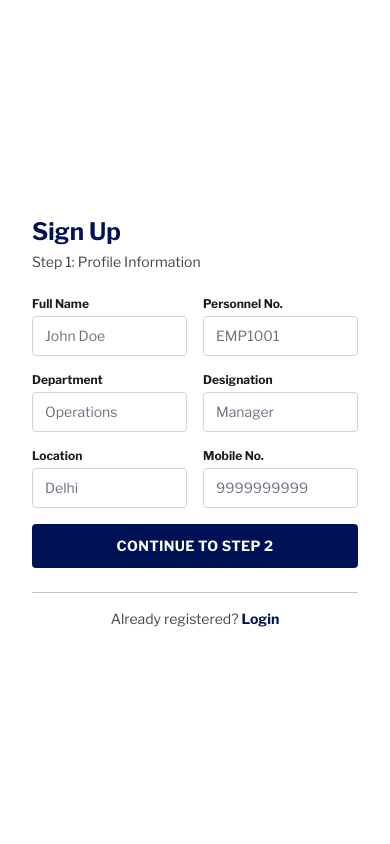
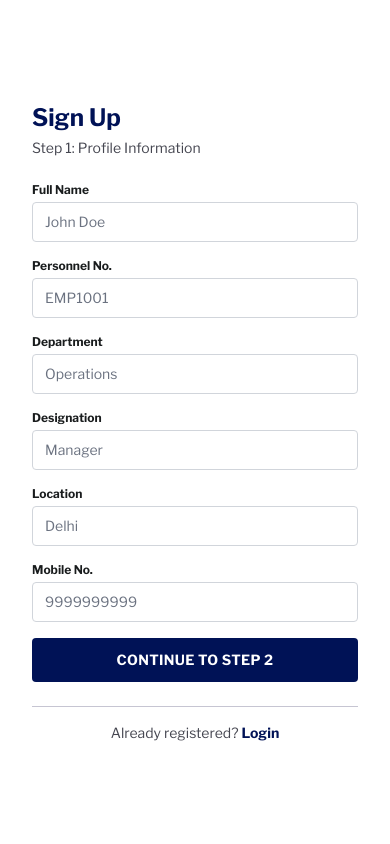
Before and after one commit to adarshmohit9334/Internship-Project, a Flask app: page /signup/step1 in a window 390 px wide. Run offline with Flask 3, Linux system fonts and the light colour scheme; some libraries are stand-ins or nearby versions.

Commit message:
Optimize login and signup pages for mobile responsiveness and vertical scrolling

```diff
--- a/bg_portal/templates/auth/login.html
+++ b/bg_portal/templates/auth/login.html
@@ -58,7 +58,7 @@
         }
     </style>
 </head>
-<body class="h-screen w-full flex items-stretch overflow-hidden">
+<body class="min-h-screen w-full flex items-stretch overflow-y-auto">
     <!-- Left Panel: Brand Anchor -->
     <div class="hidden md:flex md:w-1/2 bg-primary-container items-center justify-center relative overflow-hidden">
         <div class="absolute inset-0 opacity-10 pointer-events-none" style="background-image: radial-gradient(#ffffff 0.5px, transparent 0.5px); background-size: 24px 24px;"></div>
@@ -90,7 +90,7 @@
     </div>
 
     <!-- Right Panel: Transactional Form -->
-    <div class="w-full md:w-1/2 bg-white flex items-center justify-center p-8">
+    <div class="w-full md:w-1/2 bg-white flex items-center justify-center p-8 overflow-y-auto">
         <div class="w-full max-w-[360px]">
             <div class="mb-8">
                 <h2 class="font-h1 text-2xl text-primary font-bold mb-1">Login</h2>
--- a/bg_portal/templates/auth/signup_step1.html
+++ b/bg_portal/templates/auth/signup_step1.html
@@ -58,7 +58,7 @@
         }
     </style>
 </head>
-<body class="h-screen w-full flex items-stretch overflow-hidden">
+<body class="min-h-screen w-full flex items-stretch overflow-y-auto">
     <!-- Left Panel: Brand Anchor -->
     <div class="hidden md:flex md:w-1/2 bg-primary-container items-center justify-center relative overflow-hidden">
         <div class="absolute inset-0 opacity-10 pointer-events-none" style="background-image: radial-gradient(#ffffff 0.5px, transparent 0.5px); background-size: 24px 24px;"></div>
@@ -96,7 +96,7 @@
             {% endwith %}
 
             <form class="space-y-4" method="POST">
-                <div class="grid grid-cols-2 gap-4">
+                <div class="grid grid-cols-1 sm:grid-cols-2 gap-4">
                     <div class="flex flex-col space-y-1">
                         <label class="font-label-bold text-xs font-bold text-on-surface" for="name">Full Name</label>
                         <input class="signup-input h-10 px-3 text-sm bg-white" id="name" name="name" placeholder="John Doe" required="" type="text"/>
@@ -107,7 +107,7 @@
                     </div>
                 </div>
 
-                <div class="grid grid-cols-2 gap-4">
+                <div class="grid grid-cols-1 sm:grid-cols-2 gap-4">
                     <div class="flex flex-col space-y-1">
                         <label class="font-label-bold text-xs font-bold text-on-surface" for="department">Department</label>
                         <input class="signup-input h-10 px-3 text-sm bg-white" id="department" name="department" placeholder="Operations" required="" type="text"/>
@@ -118,7 +118,7 @@
                     </div>
                 </div>
 
-                <div class="grid grid-cols-2 gap-4">
+                <div class="grid grid-cols-1 sm:grid-cols-2 gap-4">
                     <div class="flex flex-col space-y-1">
                         <label class="font-label-bold text-xs font-bold text-on-surface" for="location">Location</label>
                         <input class="signup-input h-10 px-3 text-sm bg-white" id="location" name="location" placeholder="Delhi" required="" type="text"/>
--- a/bg_portal/templates/auth/signup_step2.html
+++ b/bg_portal/templates/auth/signup_step2.html
@@ -58,7 +58,7 @@
         }
     </style>
 </head>
-<body class="h-screen w-full flex items-stretch overflow-hidden">
+<body class="min-h-screen w-full flex items-stretch overflow-y-auto">
     <!-- Left Panel: Brand Anchor -->
     <div class="hidden md:flex md:w-1/2 bg-primary-container items-center justify-center relative overflow-hidden">
         <div class="absolute inset-0 opacity-10 pointer-events-none" style="background-image: radial-gradient(#ffffff 0.5px, transparent 0.5px); background-size: 24px 24px;"></div>
@@ -74,7 +74,7 @@
     </div>
 
     <!-- Right Panel: Transactional Form -->
-    <div class="w-full md:w-1/2 bg-white flex items-center justify-center p-8">
+    <div class="w-full md:w-1/2 bg-white flex items-center justify-center p-8 overflow-y-auto">
         <div class="w-full max-w-[360px]">
             <div class="mb-8">
                 <h2 class="font-h1 text-2xl text-primary font-bold mb-1">Sign Up</h2>
```
